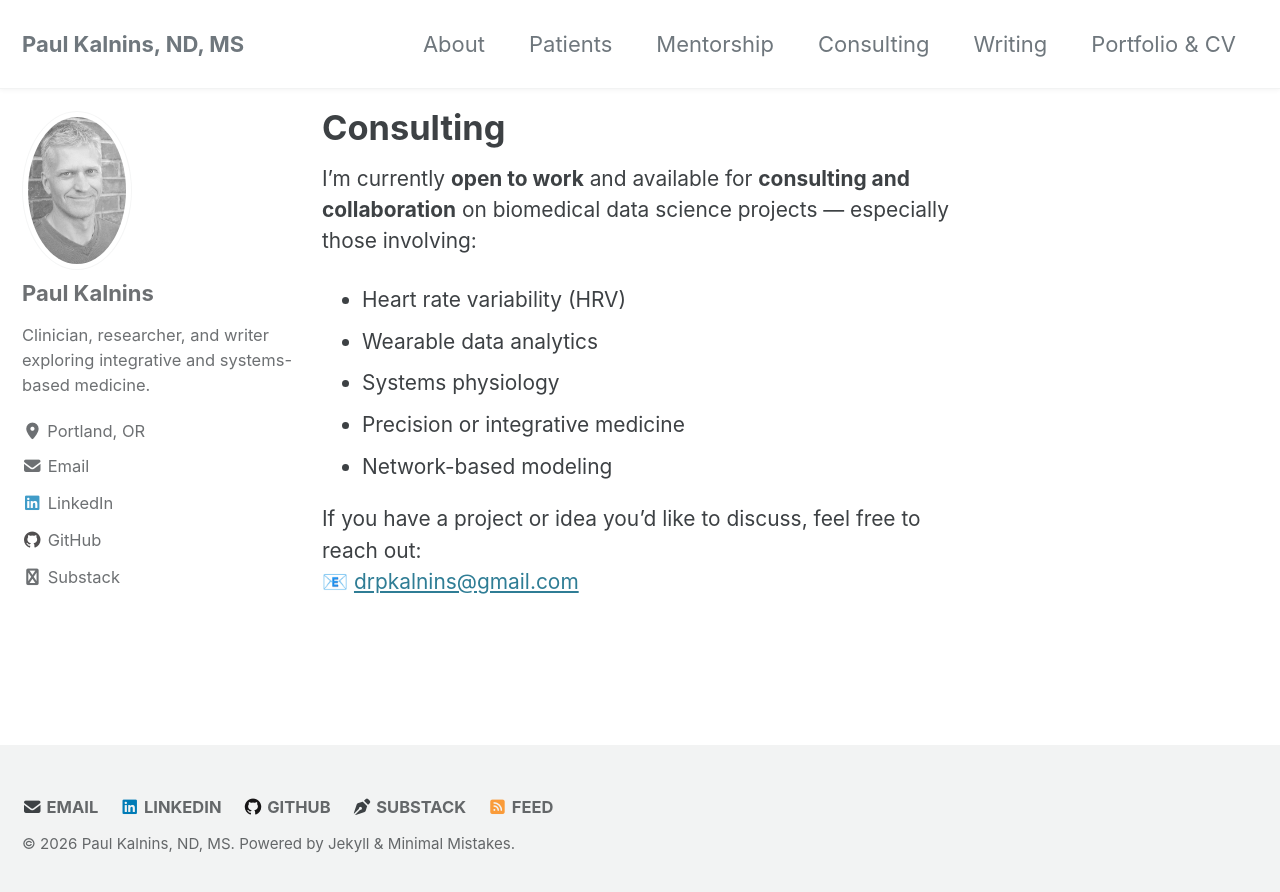
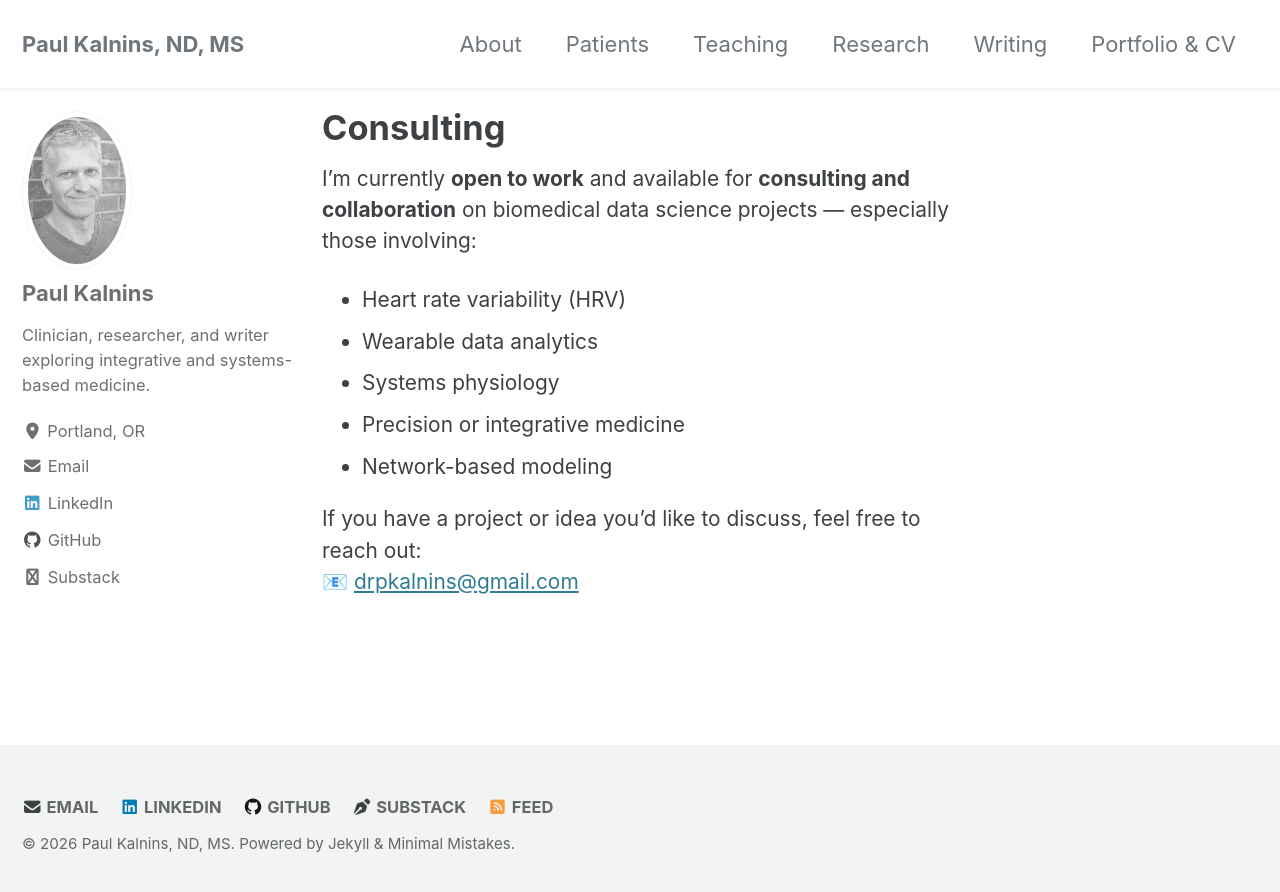
Before and after one commit to pkalnins/main-website, a Jekyll site: the page built from _pages/consulting.md, in a window 1280 px wide. Shown: the top 892 px of the page. Built offline with Jekyll 4.4.1, drawn with Linux system fonts in a browser that asks for light colours; cached includes are drawn as plain includes.

Commit message:
Update navigation.yml
Update navigation

```diff
--- a/_data/navigation.yml
+++ b/_data/navigation.yml
@@ -4,10 +4,10 @@ main:
     url: /about/
   - title: "Patients"
     url: /patients/
-  - title: "Mentorship"
-    url: /mentorship/
-  - title: "Consulting"
-    url: /consulting/
+  - title: "Teaching"
+    url: /teaching/
+  - title: "Research"
+    url: /research/
   - title: "Writing"
     url: /writing-research/
   - title: "Portfolio & CV"
```
